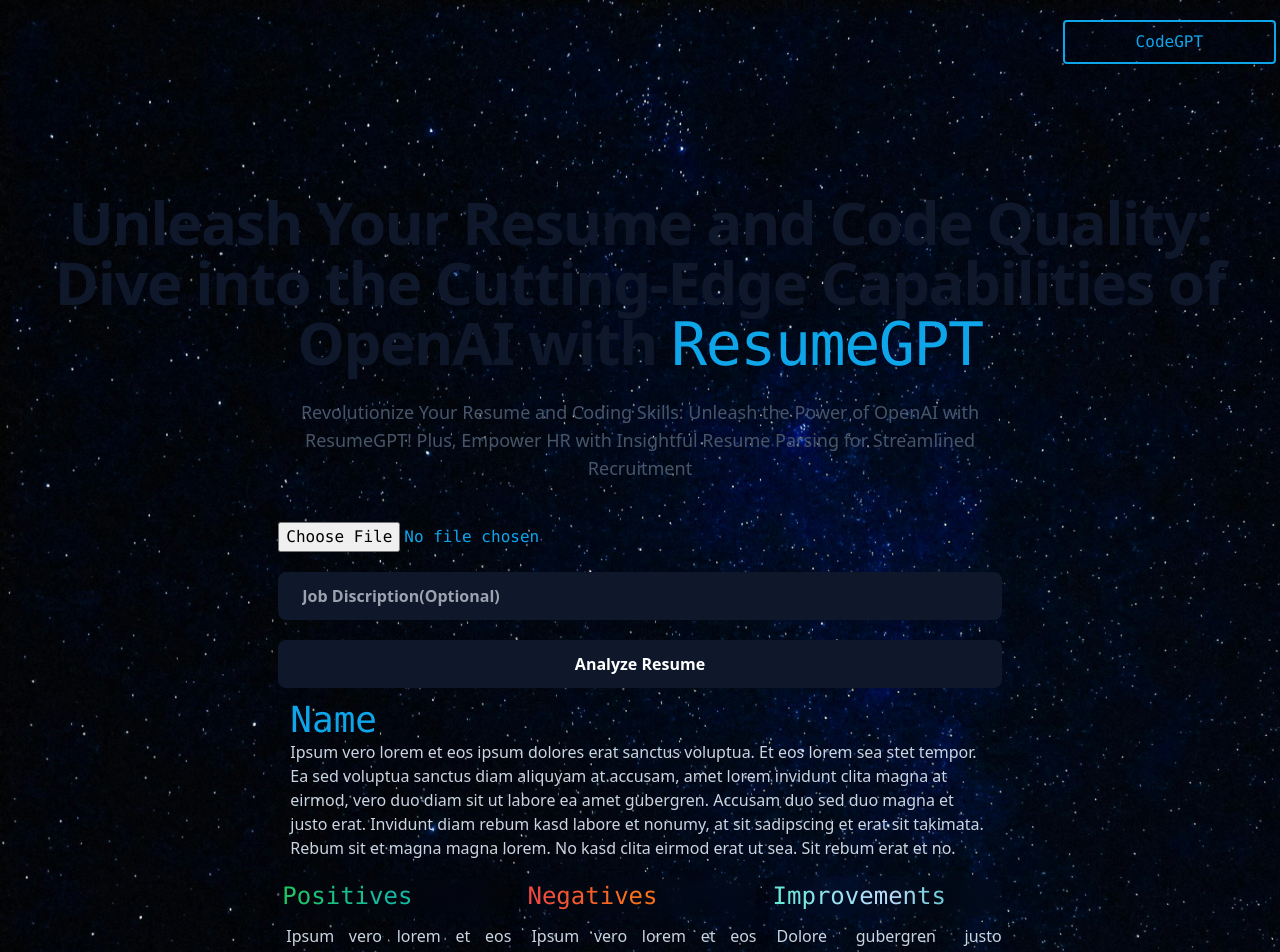
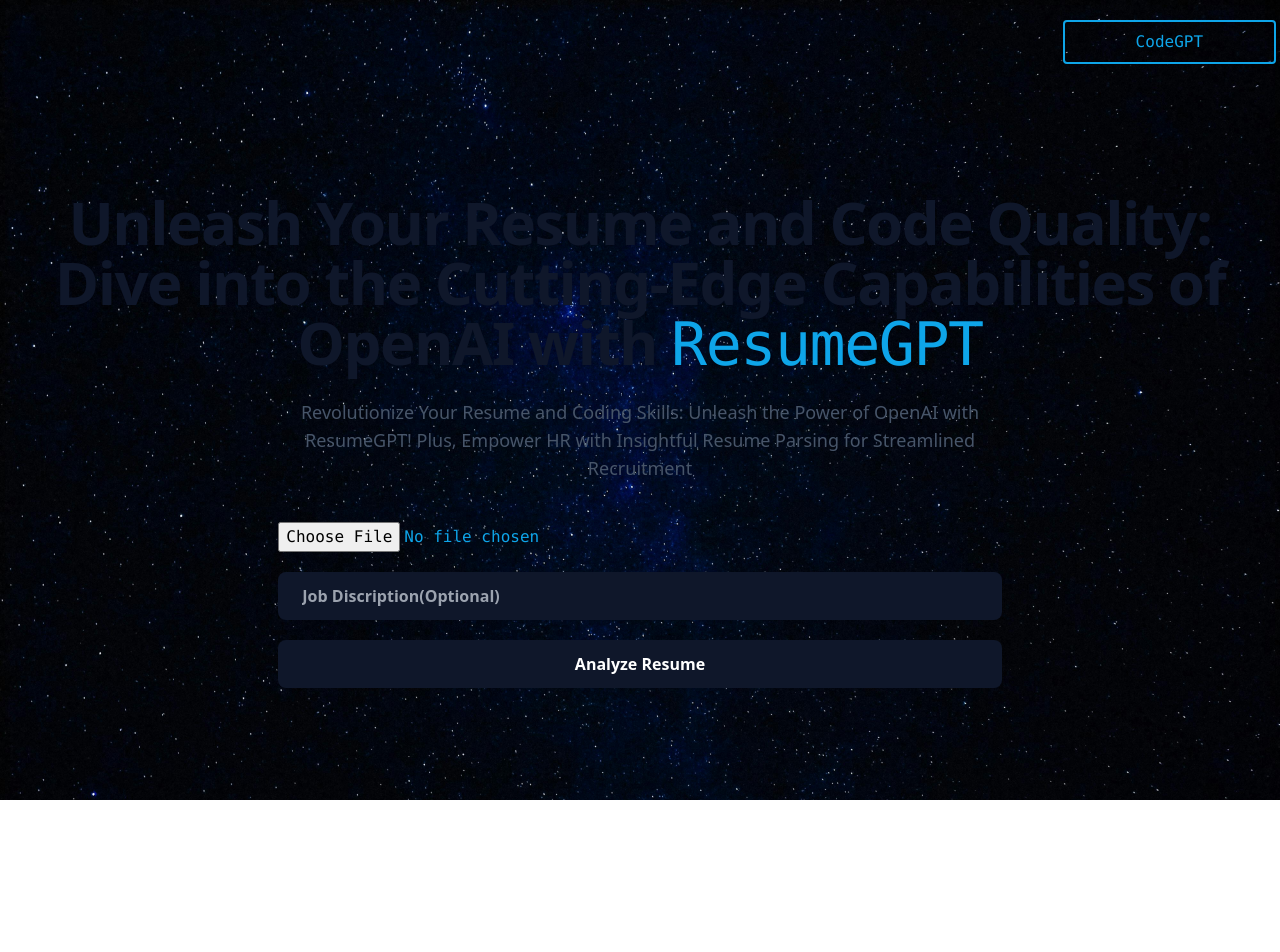
Before and after one commit to vj015/resumeanalyzer, a Nuxt app: page / in a window 1280 px wide. Shown: the top 952 px of the page. After the commit the page ends 800 px from the top, so only its background shows below. Built offline with nearby package versions, Linux system fonts and the light colour scheme.

Commit message:
added code

```diff
--- a/app.vue
+++ b/app.vue
@@ -6,10 +6,11 @@
     >
       {{ resumeGPT ? `CodeGPT` : `ResumeGPT` }}
     </button>
-    <NuxtPage :resumeGPT="resumeGPT" />
+    <NuxtPage @showloader="showloader" :resumeGPT="resumeGPT" />
   </div>
   <div
-    class="absolute text-white left-1/4 sm:left-1/3 md:left-1/2 top-1/2 flex flex-col items-center justify-center hidden"
+    class="absolute text-white left-1/4 sm:left-1/3 md:left-1/2 top-1/2 flex flex-col items-center justify-center"
+    v-if="loading"
   >
     <Loader />
   </div>
@@ -19,12 +20,16 @@
   data() {
     return {
       resumeGPT: true,
+      loading: false,
     };
   },
   methods: {
     enablecodeGPT() {
       this.resumeGPT = !this.resumeGPT;
     },
+    showloader(val) {
+      this.loading = val;
+    },
   },
 };
 </script>
--- a/components/resumeInput.vue
+++ b/components/resumeInput.vue
@@ -1,10 +1,11 @@
 <template>
   <div>
-    <div>
+    <div v-if="flagMark">
       <input
         type="file"
         class="file-input file-input-bordered file-input-primary md:w-5/6 w-11/12 cursor-pointer font-mono font-medium text-sky-500 dark:text-sky-400"
         accept="application/pdf"
+        ref="fileatt"
       />
       <input
         type="text"
@@ -14,40 +15,93 @@
       />
       <button
         class="bg-slate-900 hover:bg-slate-700 focus:outline-none focus:ring-2 focus:ring-slate-400 focus:ring-offset-2 focus:ring-offset-slate-50 text-white font-semibold h-12 px-6 rounded-lg w-full flex items-center justify-center dark:bg-sky-500 dark:highlight-white/20 dark:hover:bg-sky-400 mt-5"
+        @click="analyze()"
       >
         {{ "Analyze Resume " }}
       </button>
     </div>
-    <showResult
-      :name="name"
+    <div id="result" class="text-white font-mono text-2xl"></div>
+    <!-- <showResult
       :nameText="nameText"
-      :positives="positives"
       :positivesText="positivesText"
-      :negatives="negatives"
       :negativesText="negativesText"
-      :improvements="improvements"
       :improvementsText="improvementsText"
-    />
+    /> -->
   </div>
 </template>
 <script>
 export default {
   data() {
     return {
-      name: "Name",
-      nameText:
-        "Ipsum vero lorem et eos ipsum dolores erat sanctus voluptua. Et eos lorem sea stet tempor. Ea sed voluptua sanctus diam aliquyam at accusam, amet lorem invidunt clita magna at eirmod, vero duo diam sit ut labore ea amet gubergren. Accusam duo sed duo magna et justo erat. Invidunt diam rebum kasd labore et nonumy, at sit sadipscing et erat sit takimata. Rebum sit et magna magna lorem. No kasd clita eirmod erat ut sea. Sit rebum erat et no.",
-      positives: "Positives",
-      positivesText:
-        "Ipsum vero lorem et eos ipsum dolores erat sanctus voluptua. Et eos lorem sea stet tempor. Ea sed voluptua sanctus diam aliquyam at accusam, amet lorem invidunt clita magna at eirmod, vero duo diam sit ut labore ea amet gubergren. Accusam duo sed duo magna et justo erat. Invidunt diam rebum kasd labore et nonumy, at sit sadipscing et erat sit takimata. Rebum sit et magna magna lorem. No kasd clita eirmod erat ut sea. Sit rebum erat et no.",
-      negatives: "Negatives",
-      negativesText:
-        "Ipsum vero lorem et eos ipsum dolores erat sanctus voluptua. Et eos lorem sea stet tempor. Ea sed voluptua sanctus diam aliquyam at accusam, amet lorem invidunt clita magna at eirmod, vero duo diam sit ut labore ea amet gubergren. Accusam duo sed duo magna et justo erat. Invidunt diam rebum kasd labore et nonumy, at sit sadipscing et erat sit takimata. Rebum sit et magna magna lorem. No kasd clita eirmod erat ut sea. Sit rebum erat et no.",
-      improvements: "Improvements",
-      improvementsText:
-        "Ipsum vero lorem et eos ipsum dolores erat sanctus voluptua. Et eos lorem sea stet tempor. Ea sed voluptua sanctus diam aliquyam at accusam, amet lorem invidunt clita magna at eirmod, vero duo diam sit ut labore ea amet gubergren. Accusam duo sed duo magna et justo erat. Invidunt diam rebum kasd labore et nonumy, at sit sadipscing et erat sit takimata. Rebum sit et magna magna lorem. No kasd clita eirmod erat ut sea. Sit rebum erat et no.",
+      // nameText: "",
+      // positivesText: "",
+      // negativesText: "",
+      // improvementsText: "",
       jd: "",
+      flagMark: true,
     };
+  },
+  methods: {
+    analyze() {
+      if (this.$refs.fileatt.files[0] === undefined) {
+        console.log("File Not Found");
+      } else {
+        console.log("Processing ....");
+        this.triggerEndpoint();
+      }
+    },
+    async triggerEndpoint() {
+      console.log("Endpoint triggering");
+      const formData = new FormData();
+      formData.append("resume", this.$refs.fileatt.files[0]);
+      this.$emit("showloader", true);
+      const res = await useFetch("/api", {
+        method: "POST",
+        body: formData,
+      }).catch(console.error);
+      console.log(res);
+      if (res.pending.value === false) {
+        this.$emit("showloader", false);
+        this.flagMark = false;
+        document.getElementById(
+          "result"
+        ).innerHTML = `<div> ${res.data.value.message.content} </div>`;
+      }
+    },
+    // prepareResult(response) {
+    //   const pattern = /([^\n:]+):([\s\S]*?)(?=\n[A-Z]|$)/g;
+
+    //   // Define an object to hold the parsed data
+    //   const parsedData = {};
+
+    //   // Match the pattern in the response and extract the headings and content
+    //   let match;
+    //   while ((match = pattern.exec(response)) !== null) {
+    //     const heading = match[1].trim();
+    //     const content = match[2].trim();
+    //     parsedData[heading] = content
+    //       .split("\n")
+    //       .map((line) => line.trim())
+    //       .filter((line) => line !== "");
+    //   }
+
+    //   // Log the parsed data
+    //   console.log(parsedData);
+    //   this.nameText = this.getAllData(parsedData["Overview"]);
+    //   this.positivesText = this.getAllData(parsedData["Positives"]);
+    //   this.negativesText = this.getAllData(parsedData["Negatives"]);
+    //   this.improvementsText = this.getAllData(parsedData["Enhancements"]);
+    // },
+    // getAllData(arr) {
+    //   let allText = "";
+    //   if (Array.isArray(arr) === false) {
+    //     return arr;
+    //   }
+    //   arr.forEach((text) => {
+    //     allText += text + " ";
+    //   });
+    //   return allText;
+    // },
   },
 };
 </script>
--- a/components/showResult.vue
+++ b/components/showResult.vue
@@ -2,7 +2,7 @@
   <div>
     <div class="flex flex-col justify-start items-start p-3 mb-5">
       <h1 class="text-2xl md:text-4xl font-mono text-sky-500 dark:text-sky-400">
-        {{ name }}
+        {{ "Overview" }}
       </h1>
       <p class="text-sm md:text-base text-slate-300">
         {{ nameText }}
@@ -20,7 +20,7 @@
             <h2
               class="text-xl md:text-2xl font-mono bg-gradient-to-r from-green-500 via-teal-500 to-green-500 text-transparent bg-clip-text sticky top-3 z-10 backdrop-blur-md rounded-lg p-1 -mt-4"
             >
-              {{ positives }}
+              {{ "Positives" }}
             </h2>
             <p
               class="text-sm md:text-base text-slate-300 text-justify ml-2 mt-2"
@@ -40,7 +40,7 @@
             <h2
               class="text-xl md:text-2xl font-mono bg-gradient-to-r from-red-500 via-orange-500 to-red-500 text-transparent bg-clip-text sticky top-3 z-10 backdrop-blur-md rounded-lg p-1 -mt-4"
             >
-              {{ negatives }}
+              {{ "Negatives" }}
             </h2>
             <p
               class="text-sm md:text-base text-slate-300 text-justify ml-2 mt-2"
@@ -65,9 +65,7 @@
             <p
               class="text-sm md:text-base text-slate-300 text-justify ml-2 mt-2"
             >
-              {{
-                "Dolore gubergren justo aliquyam stet rebum sea accusam aliquyam nonumy et. Ipsum est sanctus et rebum. Lorem clita elitr dolor et diam. Sanctus sadipscing dolore consetetur dolor eos et voluptua sit, sea aliquyam accusam amet est nonumy vero sea, dolor et sed justo ea sadipscing sed ipsum aliquyam amet, clita amet rebum nonumy rebum dolor, eirmod ut sadipscing et dolores sed accusam dolor, sadipscing tempor et et dolor takimata sit,."
-              }}
+              {{ improvementsText }}
             </p>
             <div class="card-actions justify-end"></div>
           </div>
@@ -81,15 +79,6 @@
   data() {
     return {};
   },
-  props: [
-    "name",
-    "nameText",
-    "positives",
-    "positivesText",
-    "negatives",
-    "negativesText",
-    "improvements",
-    "improvementsText",
-  ],
+  props: ["nameText", "positivesText", "negativesText", "improvementsText"],
 };
 </script>
--- a/pages/index.vue
+++ b/pages/index.vue
@@ -19,7 +19,7 @@
     </p>
 
     <div class="mt-10 w-full md:w-7/12 m-auto">
-      <resumeInput v-if="resumeGPT" />
+      <resumeInput @showloader="showloader" v-if="resumeGPT" />
       <codeInput v-else />
     </div>
   </div>
@@ -27,5 +27,10 @@
 <script>
 export default {
   props: ["resumeGPT"],
+  methods: {
+    showloader(val) {
+      this.$emit("showloader", val);
+    },
+  },
 };
 </script>
```
Also changed, not shown: 1 other file (tests, documents, lock files or other folders).
